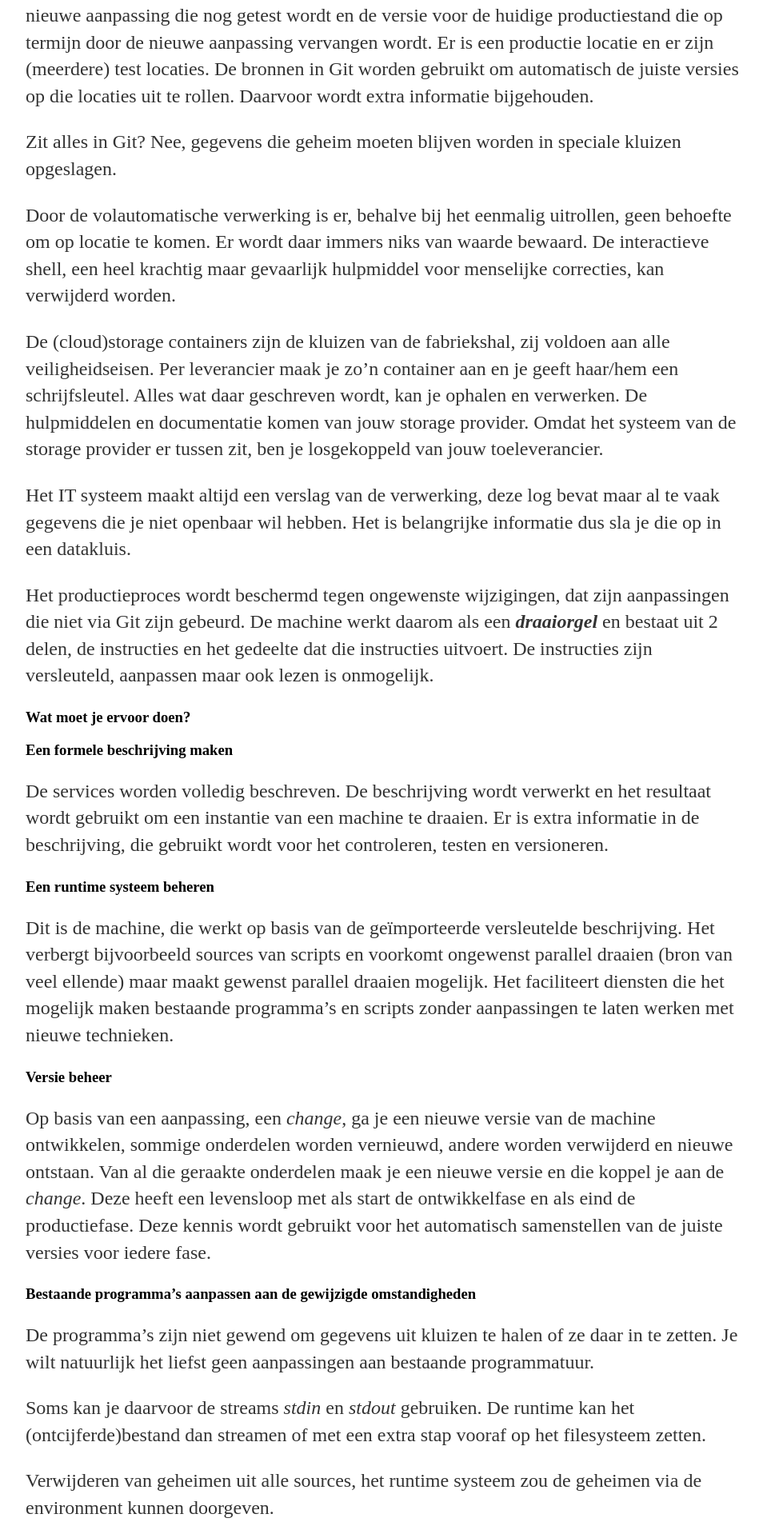
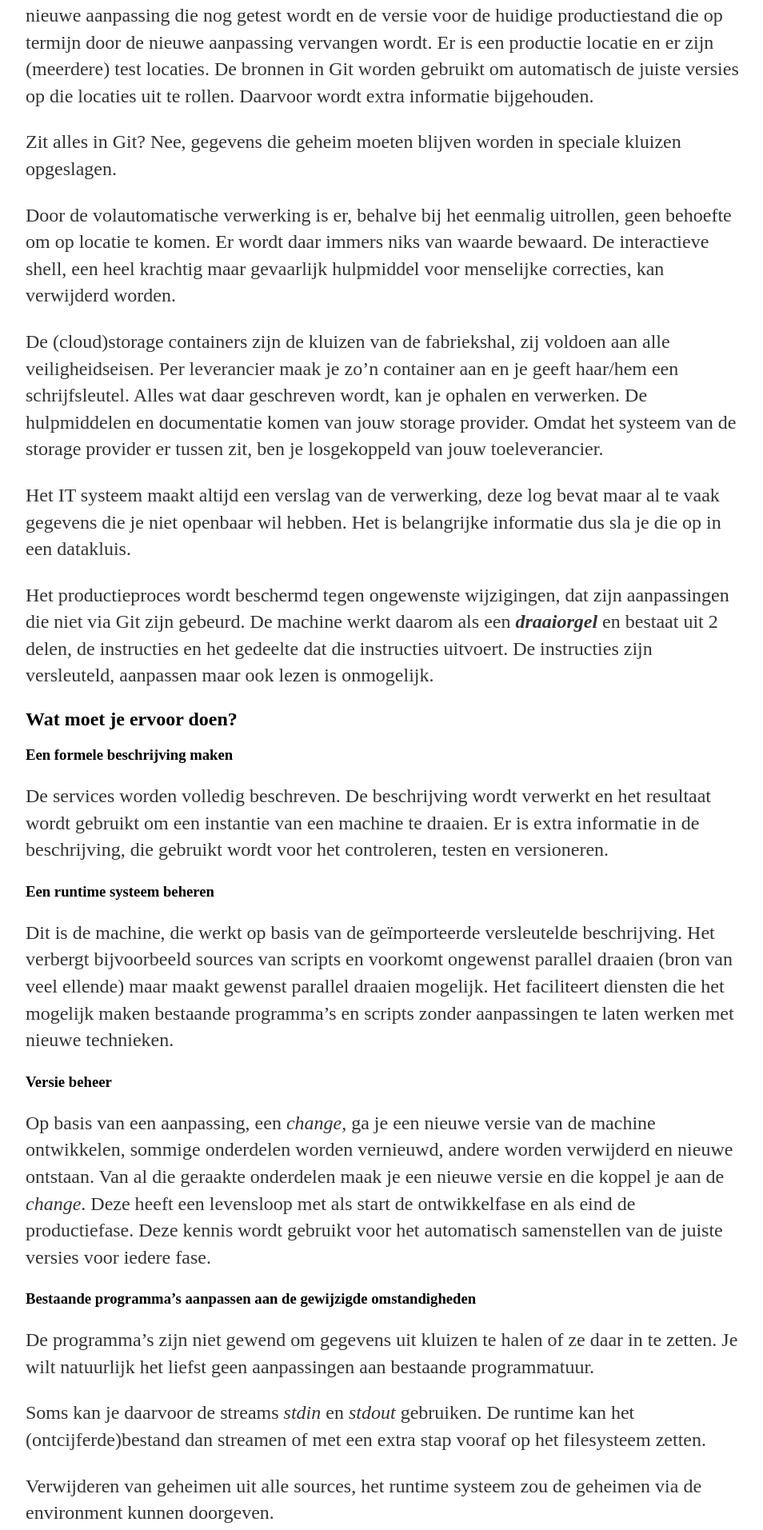
Before and after one commit to paedelm/paedelm.github.io, a Jekyll site: the page built from _posts/2021-05-03-Touwtje-uit-de-brievenbus.md, in a window 1280 px wide. Shown: the part 4487-6400 px from the top of the page at 80% size, without its empty margins (160-1114 px from the left). Built offline with Jekyll 4.4.1, drawn with Linux system fonts in a browser that asks for light colours.

```diff
--- a/_posts/2021-05-03-Touwtje-uit-de-brievenbus.md
+++ b/_posts/2021-05-03-Touwtje-uit-de-brievenbus.md
@@ -73,7 +73,7 @@ date: 2021-05-03
 
 
 
-### Wat moet je ervoor doen?
+## Wat moet je ervoor doen?
 
 ### Een formele beschrijving maken
   De services worden volledig beschreven. De beschrijving wordt verwerkt en het resultaat wordt gebruikt om een instantie van een machine te draaien. Er is extra informatie in de beschrijving, die gebruikt wordt voor het controleren, testen en versioneren.
```
